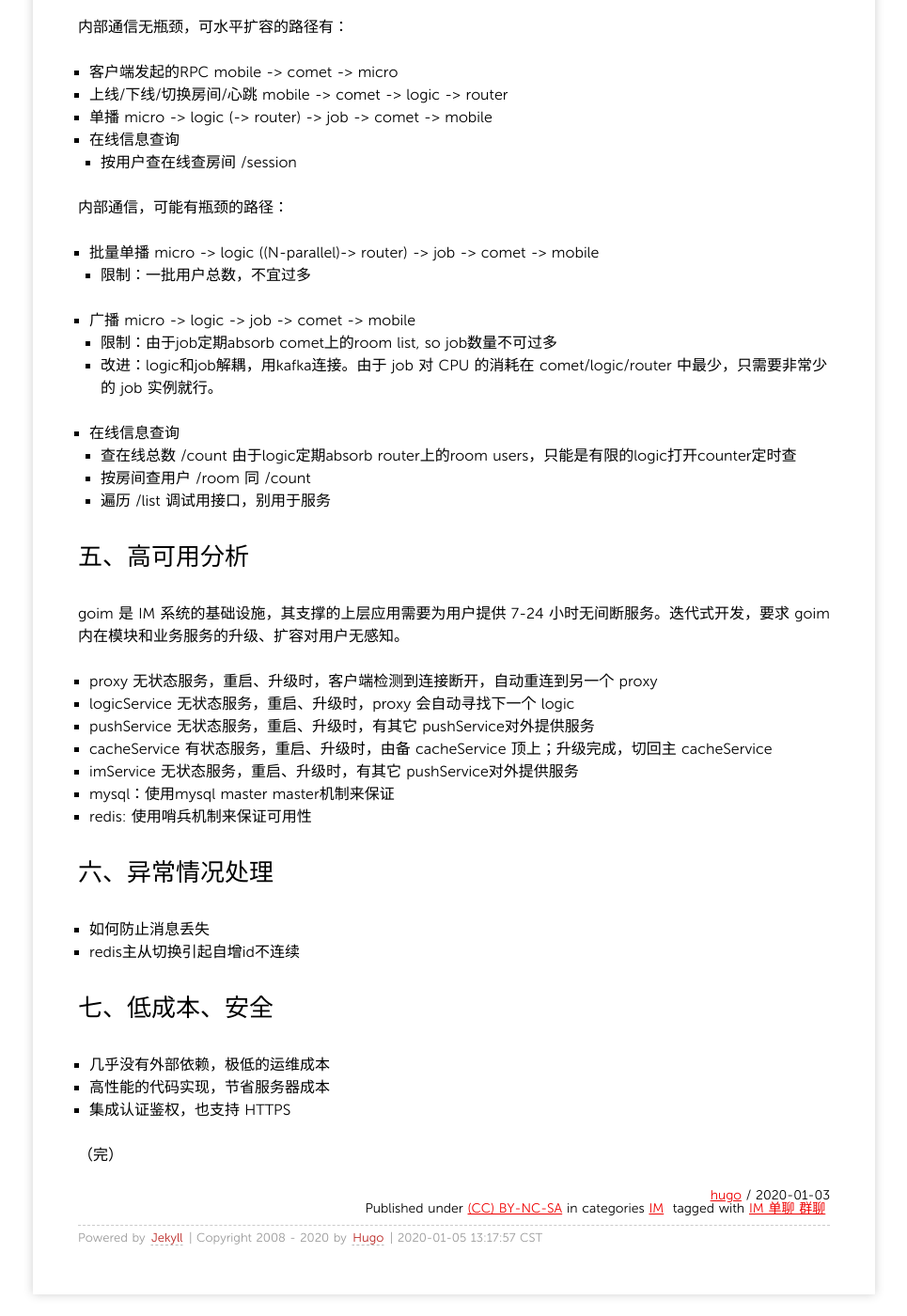
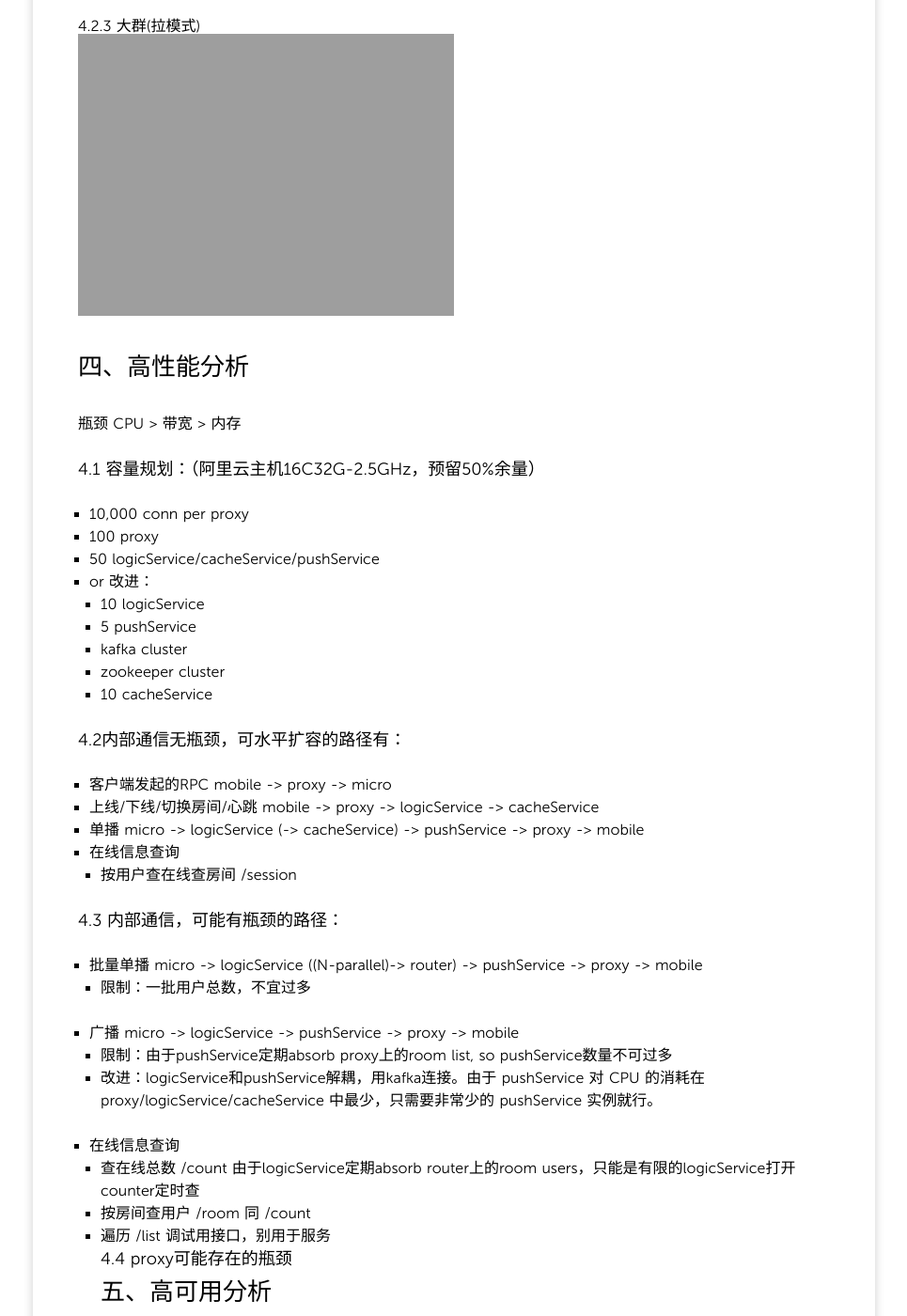
Before and after one commit to zhangchuhu/zhangchuhu.github.io, a Jekyll site: the page built from _posts/2020/2020-1-3-IM消息系统的设计和实现.md, in a window 1280 px wide and 1400 px high, scrolled down 2296 px. Shown: the whole window at 94% size, without its empty margins (157-1122 px from the left). Built offline with Jekyll 4.4.1, drawn with Linux system fonts in a browser that asks for light colours; comment, search, counter and statistics services are not loaded; some of the changed text lies outside the part shown.

Commit message:
feature: im系统的设计和实现

```diff
--- a/_posts/2020/2020-1-3-IM消息系统的设计和实现.md
+++ b/_posts/2020/2020-1-3-IM消息系统的设计和实现.md
@@ -42,63 +42,73 @@ cacheService 维护全局在线用户，是一个二级map `user_id -> conn_id -
 接入进程proxy维护连接房间信息，`room_id -> ConnectionList`
 
 ## 三、消息模型
-
+### 3.1 读扩散模型
+### 3.2 写扩散模型
 ## 四、 实现方式
 
-### 3.1 单聊
+### 4.1 单聊
 
-#### 3.1.1 设计目标
+#### 4.1.1 设计目标
 
-#### 3.1.2 在线消息
+#### 4.1.2 在线消息
 
-#### 3.1.3 离线消息
+#### 4.1.3 离线消息
 
-#### 3.1.4 检测消息丢失
+#### 4.1.4 检测消息丢失
 
-### 3.2 群聊
+### 4.2 群聊
 
-#### 3.2.1 设计目标
-#### 3.2.2 推模式(小群)
-#### 3.2.3 小群消息(大群)
+#### 4.2.1 设计目标
+
+#### 4.2.2 小群(推模式)
+
+![](https://zhangchuhu.github.io/image/normalGroupChat.png)
+
+#### 4.2.3 大群(拉模式)
+
+![](https://zhangchuhu.github.io/image/superGroupChat.png)
+
 ## 四、高性能分析
 
-容量规划：（阿里云主机16C32G-2.5GHz，预留50%余量）
+  瓶颈 CPU > 带宽 > 内存
 
-* 10,000 conn per comet
-* 100 comet
-* 50 logic/router/job co-located
+### 4.1 容量规划：（阿里云主机16C32G-2.5GHz，预留50%余量）
+
+* 10,000 conn per proxy
+* 100 proxy
+* 50 logicService/cacheService/pushService
 * or 改进：
-  + 10 logic
-  + 5 job
+  + 10 logicService
+  + 5 pushService
   + kafka cluster
   + zookeeper cluster
-  + 10 router
+  + 10 cacheService
 
-瓶颈 CPU > 带宽 > 内存
 
-内部通信无瓶颈，可水平扩容的路径有：
 
-* 客户端发起的RPC mobile -> comet -> micro
-* 上线/下线/切换房间/心跳 mobile -> comet -> logic -> router
-* 单播 micro -> logic (-> router) -> job -> comet -> mobile
+### 4.2内部通信无瓶颈，可水平扩容的路径有：
+
+* 客户端发起的RPC mobile -> proxy -> micro
+* 上线/下线/切换房间/心跳 mobile -> proxy -> logicService -> cacheService
+* 单播 micro -> logicService (-> cacheService) -> pushService -> proxy -> mobile
 * 在线信息查询
   + 按用户查在线查房间 /session
 
-内部通信，可能有瓶颈的路径：
+### 4.3 内部通信，可能有瓶颈的路径：
 
-* 批量单播  micro -> logic ((N-parallel)-> router) -> job -> comet -> mobile
+* 批量单播  micro -> logicService ((N-parallel)-> router) -> pushService -> proxy -> mobile
   + 限制：一批用户总数，不宜过多
-* 广播 micro -> logic -> job -> comet -> mobile
-  + 限制：由于job定期absorb comet上的room list, so job数量不可过多
-  + 改进：logic和job解耦，用kafka连接。由于 job 对 CPU 的消耗在 comet/logic/router 中最少，只需要非常少的 job 实例就行。
+* 广播 micro -> logicService -> pushService -> proxy -> mobile
+  + 限制：由于pushService定期absorb proxy上的room list, so pushService数量不可过多
+  + 改进：logicService和pushService解耦，用kafka连接。由于 pushService 对 CPU 的消耗在 proxy/logicService/cacheService 中最少，只需要非常少的 pushService 实例就行。
 * 在线信息查询
-  + 查在线总数 /count 由于logic定期absorb router上的room users，只能是有限的logic打开counter定时查
+  + 查在线总数 /count 由于logicService定期absorb router上的room users，只能是有限的logicService打开counter定时查
   + 按房间查用户 /room 同 /count
   + 遍历 /list 调试用接口，别用于服务
-
+### 4.4 proxy可能存在的瓶颈
 ## 五、高可用分析
 
-goim 是 IM 系统的基础设施，其支撑的上层应用需要为用户提供 7-24 小时无间断服务。迭代式开发，要求 goim 内在模块和业务服务的升级、扩容对用户无感知。
+   为用户提供 7-24 小时无间断服务。迭代式开发，要求内在模块和业务服务的升级、扩容对用户无感知。
 
 * proxy 无状态服务，重启、升级时，客户端检测到连接断开，自动重连到另一个 proxy
 * logicService 无状态服务，重启、升级时，proxy 会自动寻找下一个 logic
@@ -111,8 +121,10 @@ goim 是 IM 系统的基础设施，其支撑的上层应用需要为用户提
 ## 六、异常情况处理
 
 
-* 如何防止消息丢失
+* 如何防止消息丢失(接收端上报已接收的最大消息id,异常服务端重发)
 * redis主从切换引起自增id不连续
+* 怎么提高proxy广播的性能
+* 怎么避免rpc的单条连接成为瓶颈
 
 ## 七、低成本、安全
 
```
